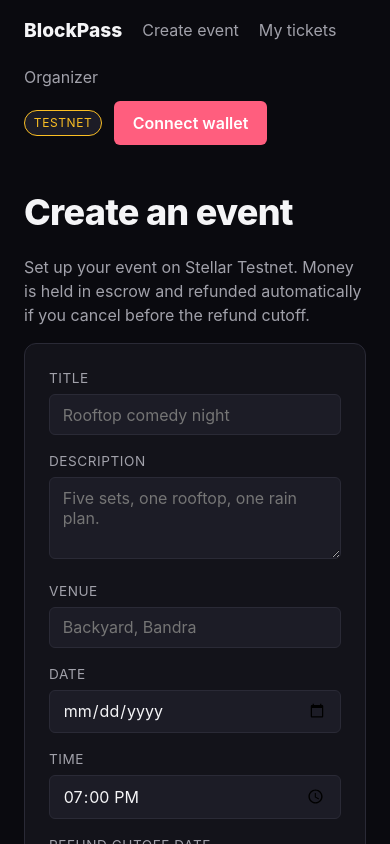
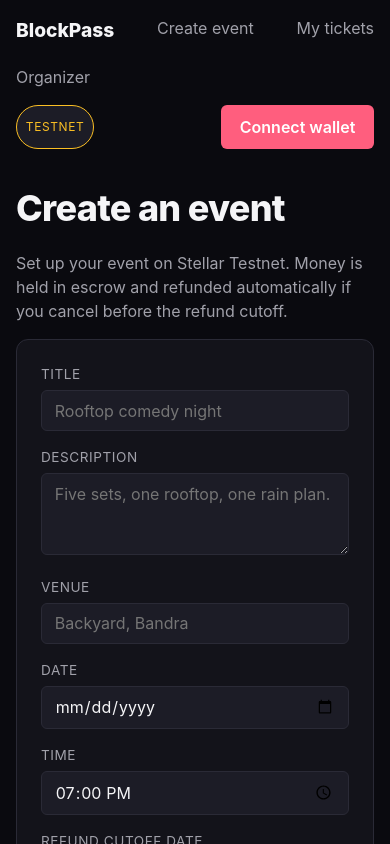
Before and after one commit to rohit-012005/BlockPass, a Next.js app: page /create in a window 390 px wide. Shown: the top 844 px of the page. Built offline with nearby package versions, Linux system fonts and the light colour scheme; no server answers.

Commit message:
feat: improve mobile header layout

```diff
--- a/src/app/globals.css
+++ b/src/app/globals.css
@@ -230,6 +230,20 @@ label {
   padding: 1.5rem;
 }
 
+.app-header {
+  display: flex;
+  justify-content: space-between;
+  gap: 1rem;
+  align-items: center;
+  padding-top: 1rem;
+  padding-bottom: 1rem;
+}
+
+.app-header__brand,
+.app-header__actions {
+  min-width: 0;
+}
+
 .h1 {
   font-size: 2.25rem;
   font-weight: 800;
@@ -317,3 +331,27 @@ label {
   border-radius: 4px;
   color: var(--text);
 }
+
+@media (max-width: 720px) {
+  .container {
+    padding: 1rem;
+  }
+
+  .app-header {
+    flex-direction: column;
+    align-items: stretch;
+  }
+
+  .app-header__brand,
+  .app-header__actions {
+    justify-content: space-between;
+  }
+
+  .row {
+    align-items: stretch;
+  }
+
+  .btn {
+    width: 100%;
+  }
+}
--- a/src/app/layout.tsx
+++ b/src/app/layout.tsx
@@ -29,8 +29,8 @@ export default function RootLayout({ children }: { children: React.ReactNode })
         <Suspense fallback={null}>
           <PageTelemetry />
         </Suspense>
-        <header className="container row" style={{ justifyContent: 'space-between', padding: '1rem 1.5rem' }}>
-          <div className="row" style={{ gap: '1.25rem' }}>
+        <header className="container app-header">
+          <div className="row app-header__brand" style={{ gap: '1.25rem' }}>
             <Link href="/" style={{ fontWeight: 800, fontSize: '1.2rem', color: 'var(--text)' }}>
               BlockPass
             </Link>
@@ -44,7 +44,7 @@ export default function RootLayout({ children }: { children: React.ReactNode })
               Organizer
             </Link>
           </div>
-          <div className="row">
+          <div className="row app-header__actions">
             <span
               className={`tag ${isTestnet() ? 'tag-warning' : 'tag-success'}`}
               title={`Network: ${NETWORK.networkPassphrase}`}
```
